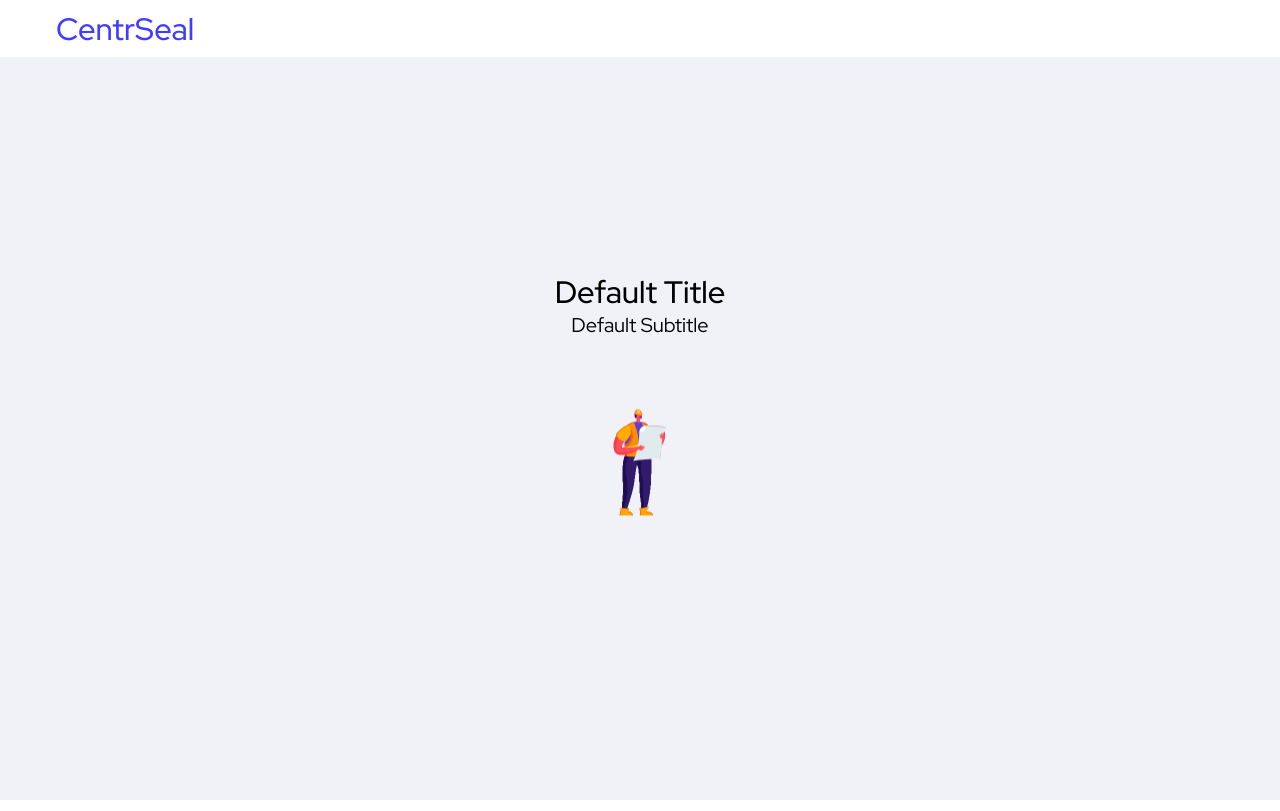
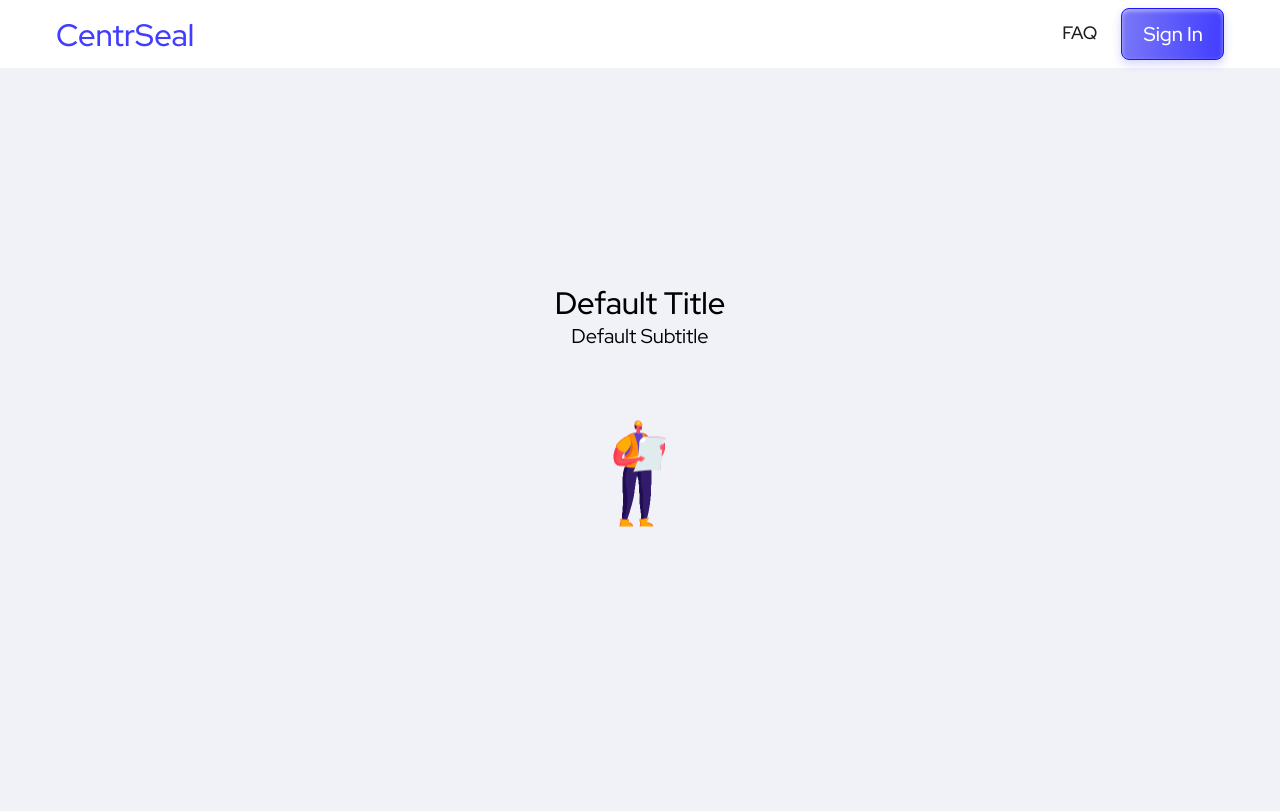
Before and after one commit to centrseal-org/frontend-centrseal, a Vue app: page /error in a window 1280 px wide. Built offline with nearby package versions, Linux system fonts and the light colour scheme; what vue-safe-html would draw is missing.

Commit message:
feat:update

```diff
--- a/src/components/Header.vue
+++ b/src/components/Header.vue
@@ -64,7 +64,7 @@ const handleLogoClick = async () => {
                 {{ t("centrSeal") }}
               </RouterLink>
             </h4>
-            <nav style="display: none">
+            <nav>
               <RouterLink to="/faq" class="mr-4"> {{ t("FAQ") }}</RouterLink>
               <RouterLink to="/signin" v-if="!isLoggedIn">
                 <v-btn
--- a/vite.config.ts
+++ b/vite.config.ts
@@ -6,8 +6,8 @@ import VueDevTools from "vite-plugin-vue-devtools";
 
 // https://vitejs.dev/config/
 export default defineConfig({
-  base: "/frontend/",
-  // base: "/",
+  // base: "/frontend/",
+  base: "/",
   plugins: [vue(), VueDevTools()],
   resolve: {
     alias: {
```
